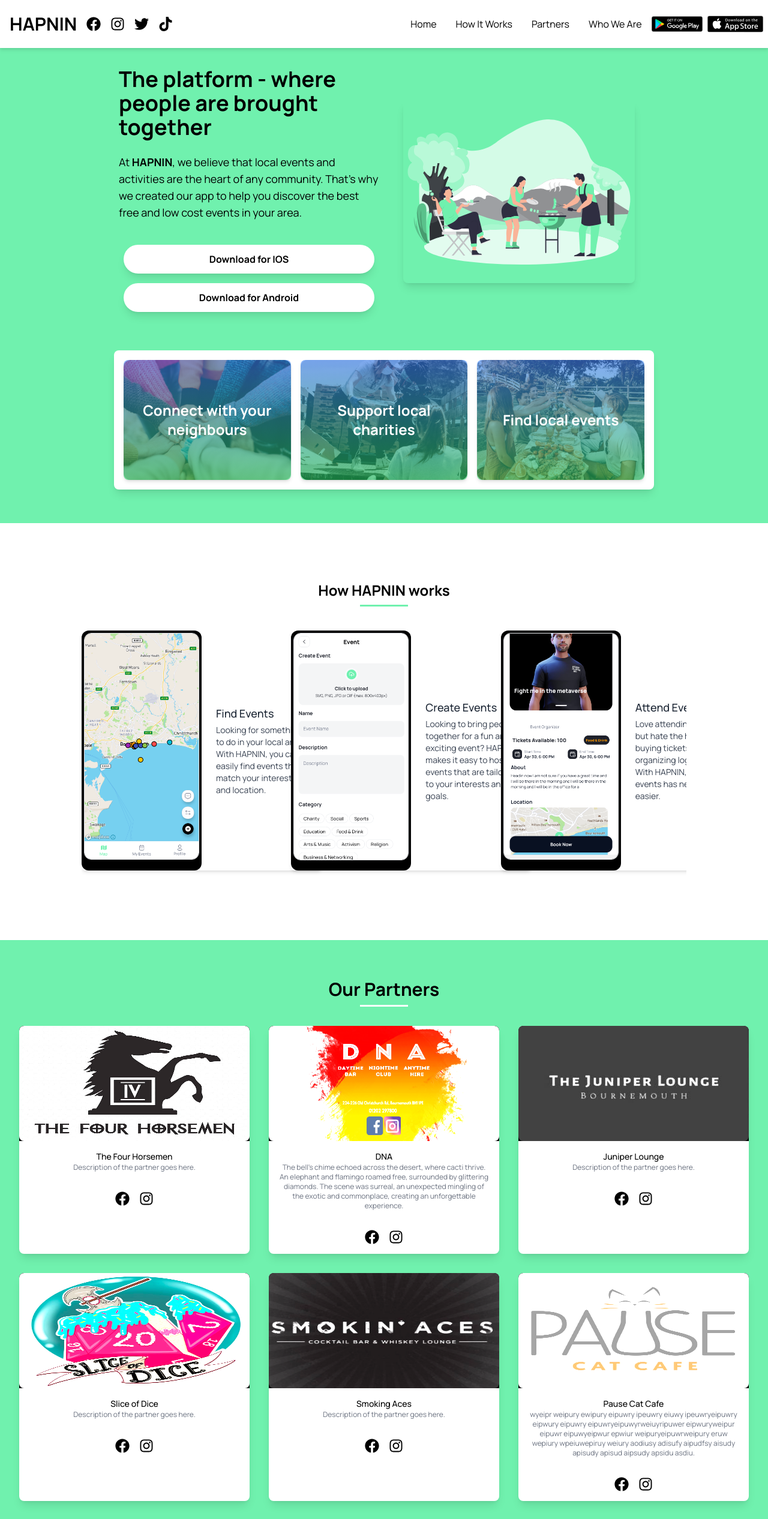
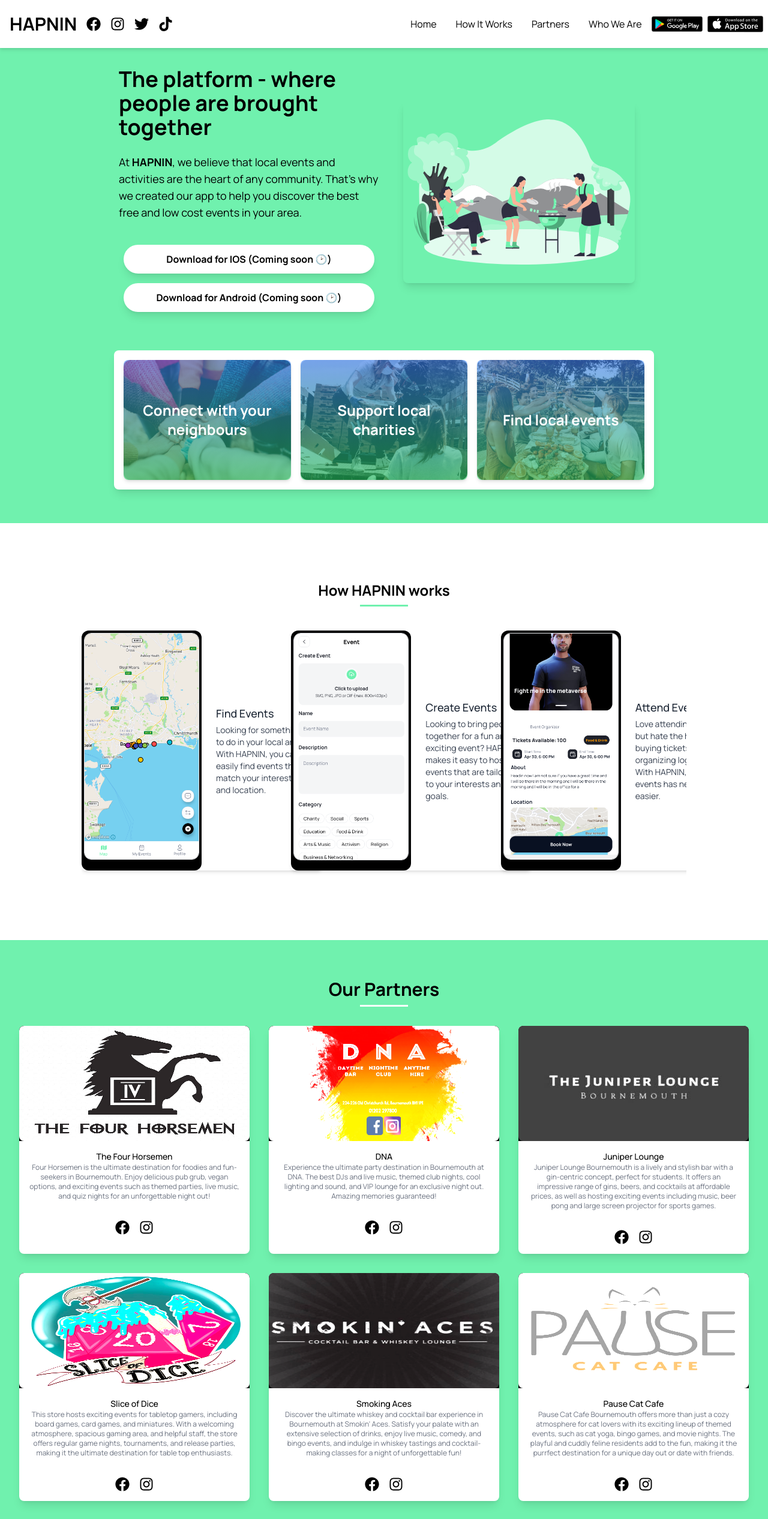
Before and after one commit to HenryJohnPeters/HapninSite, a Next.js app: page / in a window 1280 px wide. Shown: the top 2532 px of the page at 60% size. Built offline with nearby package versions, Linux system fonts and the light colour scheme.

Commit message:
add parnter descs

```diff
--- a/components/Hero/Hero.tsx
+++ b/components/Hero/Hero.tsx
@@ -25,10 +25,10 @@
                 free and low cost events in your area.
               </p>
               <button className="bg-white m-2 text-black hover:text-[#70f1ae] hover:bg-black rounded-full py-3 px-6 font-bold shadow-lg transition-all duration-200">
-                Download for IOS
+                Download for IOS (Coming soon 🕑)
               </button>
               <button className="bg-white m-2 text-black hover:text-[#70f1ae] hover:bg-black rounded-full py-3 px-6 font-bold shadow-lg transition-all duration-200">
-                Download for Android
+                Download for Android (Coming soon 🕑)
               </button>
             </div>
             <div className="w-full sm:w-1/2 mt-10 sm:mt-0 p-1 sm:p-8">
--- a/partners/partners.json
+++ b/partners/partners.json
@@ -1,61 +1,61 @@
 [
   {
     "name": "The Four Horsemen",
-    "description": "Description of the partner goes here.",
+    "description": "Four Horsemen is the ultimate destination for foodies and fun-seekers in Bournemouth. Enjoy delicious pub grub, vegan options, and exciting events such as themed parties, live music, and quiz nights for an unforgettable night out!",
     "image": "the_four_horsemen.png",
     "instagramUrl":"https://instagram.com/thefourhorsemenpub?igshid=NTc4MTIwNjQ2YQ==",
     "facebookUrl":"https://www.facebook.com/fourhorsemenpub/?locale=en_GB"
   },
   {
     "name": "DNA",
-    "description": "The bell's chime echoed across the desert, where cacti thrive. An elephant and flamingo roamed free, surrounded by glittering diamonds. The scene was surreal, an unexpected mingling of the exotic and commonplace, creating an unforgettable experience.",
+    "description": "Experience the ultimate party destination in Bournemouth at DNA. The best DJs and live music, themed club nights, cool lighting and sound, and VIP lounge for an exclusive night out. Amazing memories guaranteed!",
     "image": "dna.png",
     "instagramUrl":"",
     "facebookUrl":"https://www.facebook.com/DNABOURNEMOUTH/?locale=en_GB"
   },
   {
     "name": "Juniper Lounge",
-    "description": "Description of the partner goes here.",
+    "description": "Juniper Lounge Bournemouth is a lively and stylish bar with a gin-centric concept, perfect for students. It offers an impressive range of gins, beers, and cocktails at affordable prices, as well as hosting exciting events including music, beer pong and large screen projector for sports games.",
     "image": "juniper_lounge.png",
     "instagramUrl":"",
     "facebookUrl":"https://www.facebook.com/ginbarbournemouth/?locale=en_GB"
   },
   {
     "name": "Slice of Dice",
-    "description": "Description of the partner goes here.",
+    "description": "This store hosts exciting events for tabletop gamers, including board games, card games, and miniatures. With a welcoming atmosphere, spacious gaming area, and helpful staff, the store offers regular game nights, tournaments, and release parties, making it the ultimate destination for table top enthusiasts.",
     "image": "slice_of_dice.png"
   },
   {
     "name": "Smoking Aces",
-    "description": "Description of the partner goes here.",
+    "description": "Discover the ultimate whiskey and cocktail bar experience in Bournemouth at Smokin' Aces. Satisfy your palate with an extensive selection of drinks, enjoy live music, comedy, and bingo events, and indulge in whiskey tastings and cocktail-making classes for a night of unforgettable fun!",
     "image": "smoking_aces.png",
     "instagramUrl":"",
     "facebookUrl":"https://www.facebook.com/SmokinAcesOfficial/"
   },
   {
     "name": "Pause Cat Cafe",
-    "description": "wyeipr weipury ewipury eipuwry ipeuwry eiuwy ipeuwryeipuwry eipwury eipuwry eipuwryeipuwyrweiuyripuwer eipwuryweipur eipuwr eipuwyeipwur epwiur weipuryeipuwrweipury eruw wepiury wpeiuwepiruy weiury aodiusy adisufy aipudfsy aisudy apisudy apisud aipsudy apsidu asdiu.",
+    "description": "Pause Cat Cafe Bournemouth offers more than just a cozy atmosphere for cat lovers with its exciting lineup of themed events, such as cat yoga, bingo games, and movie nights. The playful and cuddly feline residents add to the fun, making it the purrfect destination for a unique day out or date with friends.",
     "image": "pause_cat_cafe.png",
     "instagramUrl":"",
     "facebookUrl":"https://www.facebook.com/pausecatcafe/?locale=en_GB"
   },
   {
     "name": "Flirt Cafe",
-    "description": "wyeipr weipury ewipury eipuwry ipeuwry eiuwy ipeuwryeipuwry eipwury eipuwry eipuwryeipuwyrweiuyripuwer eipwuryweipur eipuwr eipuwyeipwur epwiur weipuryeipuwrweipury eruw wepiury wpeiuwepiruy weiury aodiusy adisufy aipudfsy aisudy apisudy apisud aipsudy apsidu asdiu.",
+    "description": "Flirt Cafe Bournemouth is a cozy and quirky cafe that offers a playful atmosphere where you can enjoy homemade cakes, vegetarian and vegan options, and board games. The cafe's whimsical decor and friendly staff create a fun and relaxed environment, perfect for catching up with friends over coffee.",
     "image": "flirt.png",
     "instagramUrl":"",
     "facebookUrl":"https://www.facebook.com/Flirtcafebar/"
   },
   {
     "name": "1812",
-    "description": "wyeipr weipury ewipury eipuwry ipeuwry eiuwy ipeuwryeipuwry eipwury eipuwry eipuwryeipuwyrweiuyripuwer eipwuryweipur eipuwr eipuwyeipwur epwiur weipuryeipuwrweipury eruw wepiury wpeiuwepiruy weiury aodiusy adisufy aipudfsy aisudy apisudy apisud aipsudy apsidu asdiu.",
+    "description": "1812 Bar Bournemouth offers a stylish and luxurious atmosphere, with an extensive cocktail menu and impressive whiskey selection. Enjoy live music, DJ nights, and quiz nights at this vibrant venue.",
     "image": "1812.png",
     "instagramUrl":"",
     "facebookUrl":"https://www.facebook.com/1812Bournemouth/?locale=en_GB"
   },
   {
     "name": "Saxo",
-    "description": "wyeipr weipury ewipury eipuwry ipeuwry eiuwy ipeuwryeipuwry eipwury eipuwry eipuwryeipuwyrweiuyripuwer eipwuryweipur eipuwr eipuwyeipwur epwiur weipuryeipuwrweipury eruw wepiury wpeiuwepiruy weiury aodiusy adisufy aipudfsy aisudy apisudy apisud aipsudy apsidu asdiu.",
+    "description": "Saxo Bar Bournemouth offers a sophisticated night out with premium drinks, impeccable service, and live music events. With a sleek modern decor, it's the perfect destination for those seeking style, class, and entertainment.",
     "image": "saxo.png",
     "instagramUrl":"",
     "facebookUrl":"https://www.facebook.com/SaxoBarBmth/"
```
